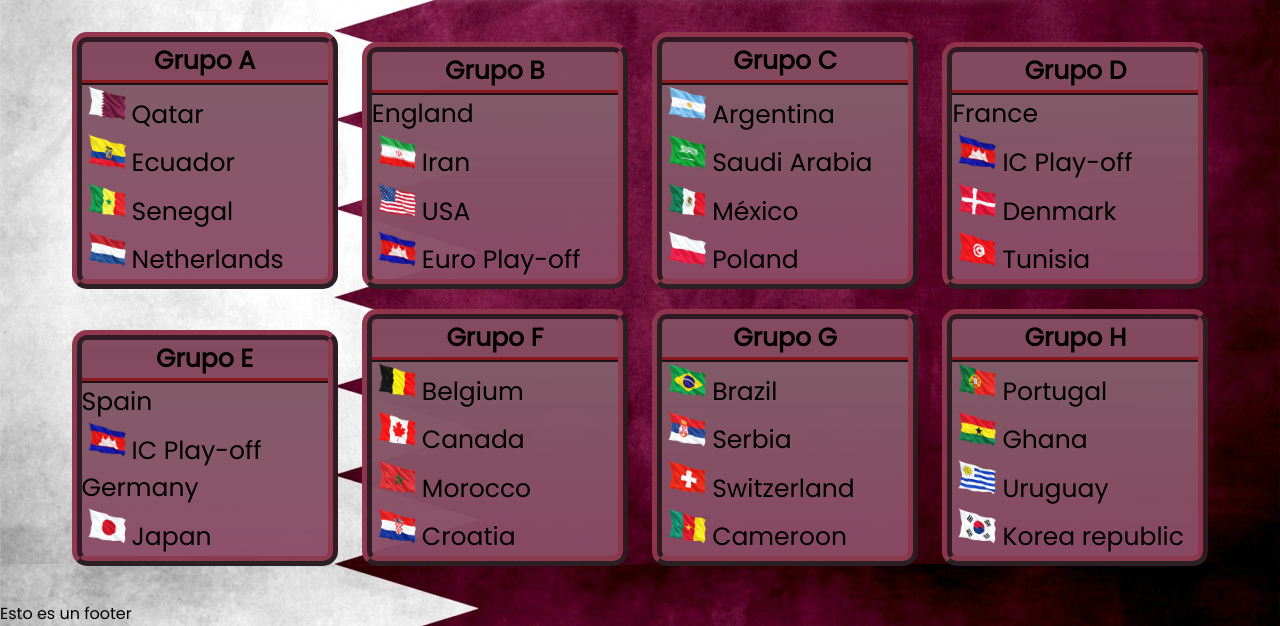
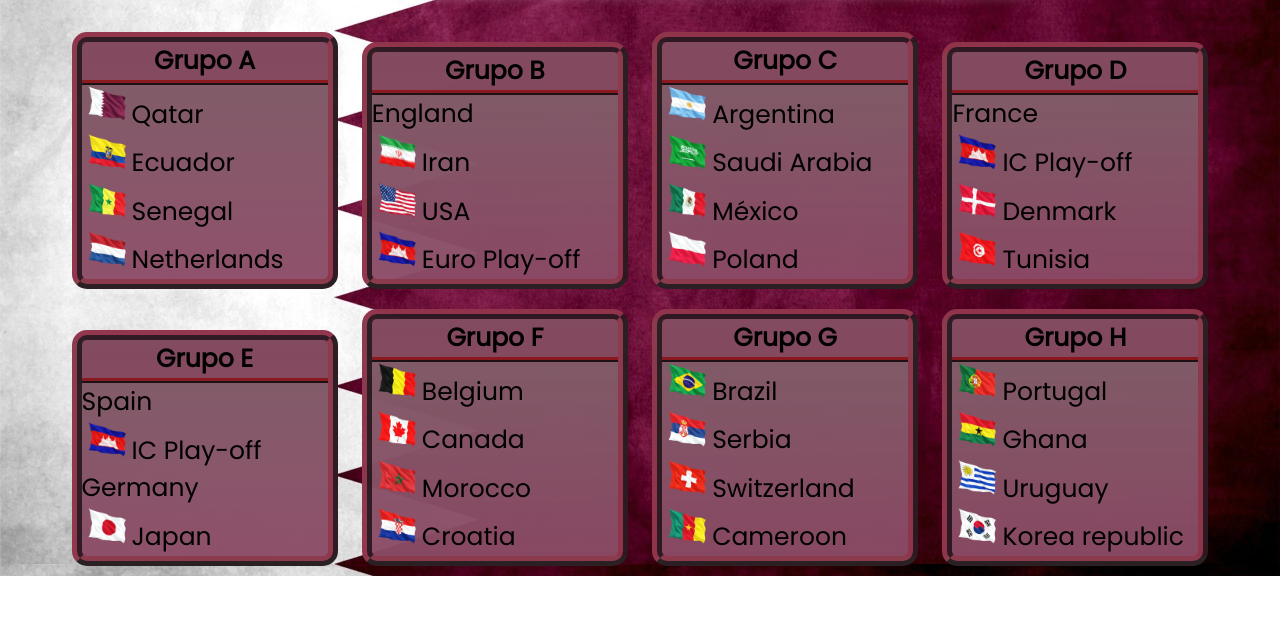
Before and after one commit to Facundo0503/Grupos-qatar, a plain HTML site: page index.html in a window 1280 px wide. Shown: the part 236-862 px from the top of the page. After the commit the page ends 812 px from the top, so only its background shows below. Drawn offline with Linux system fonts and the light colour scheme.

Commit message:
Elimino footer

```diff
--- a/index.html
+++ b/index.html
@@ -111,6 +111,5 @@
             </div>
         </div>
     </div>
-    <footer>Esto es un footer</footer>
 </body>
 </html>
```
